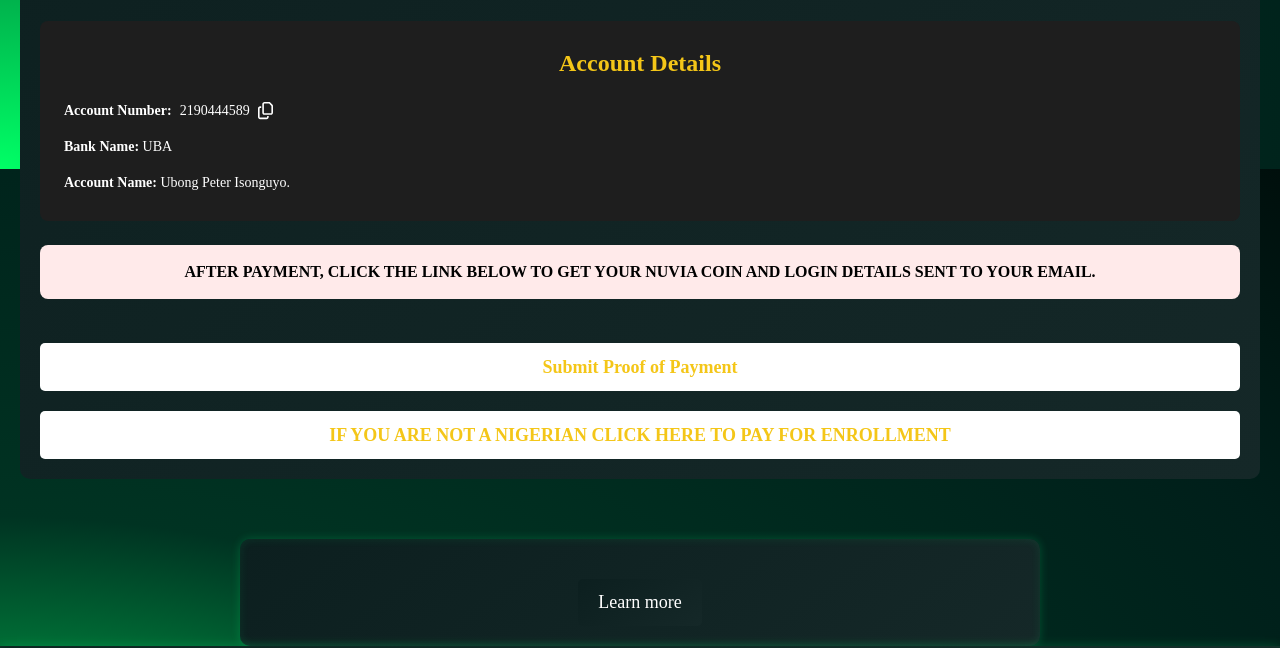
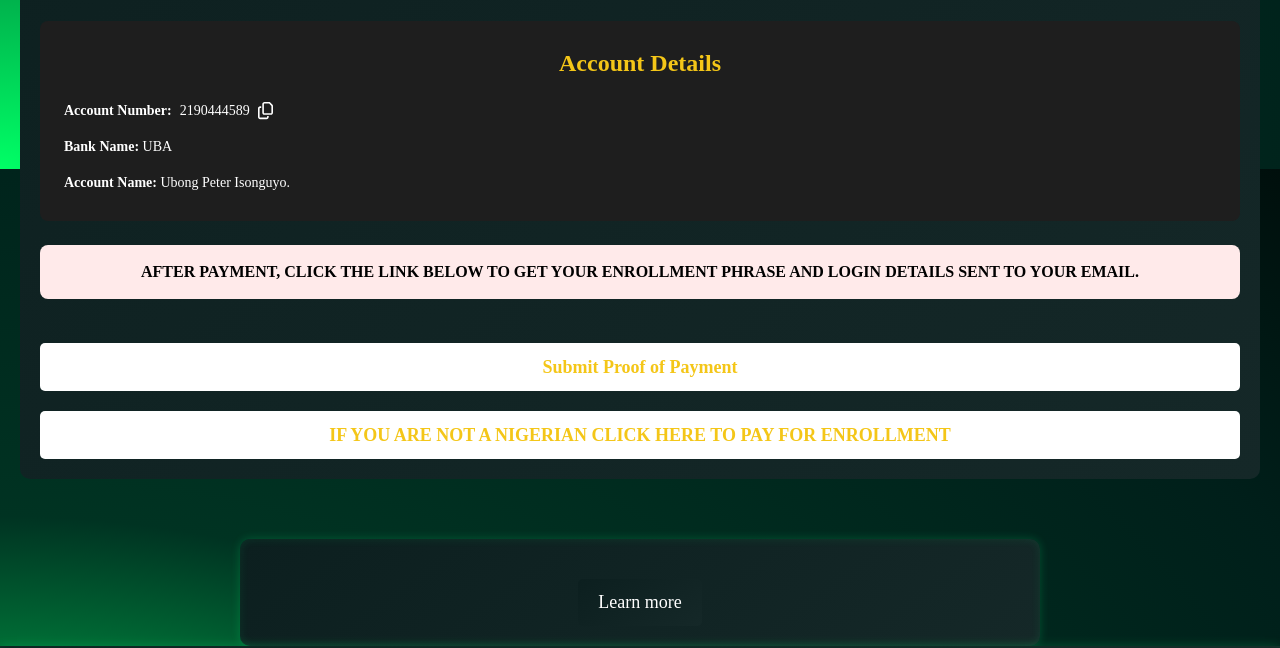
Before and after one commit to ubonggpeter/RACKASTA, a plain HTML site: page home.html in a window 1280 px wide. Shown: the part 1431-2079 px from the top of the page. Drawn offline with nearby package versions, Linux system fonts and the light colour scheme; a web font is replaced by a local one.

Commit message:
home.html

```diff
--- a/home.html
+++ b/home.html
@@ -94,7 +94,7 @@
                   aria-label="Payment instruction"
                 >
                   <p class="text-[black] font-extrabold text-base leading-snug">
-                    AFTER PAYMENT, CLICK THE LINK BELOW TO GET YOUR NUVIA COIN AND LOGIN DETAILS SENT TO YOUR EMAIL.
+                    AFTER PAYMENT, CLICK THE LINK BELOW TO GET YOUR ENROLLMENT PHRASE AND LOGIN DETAILS SENT TO YOUR EMAIL.
                   </p>
                 </section>
 
```
